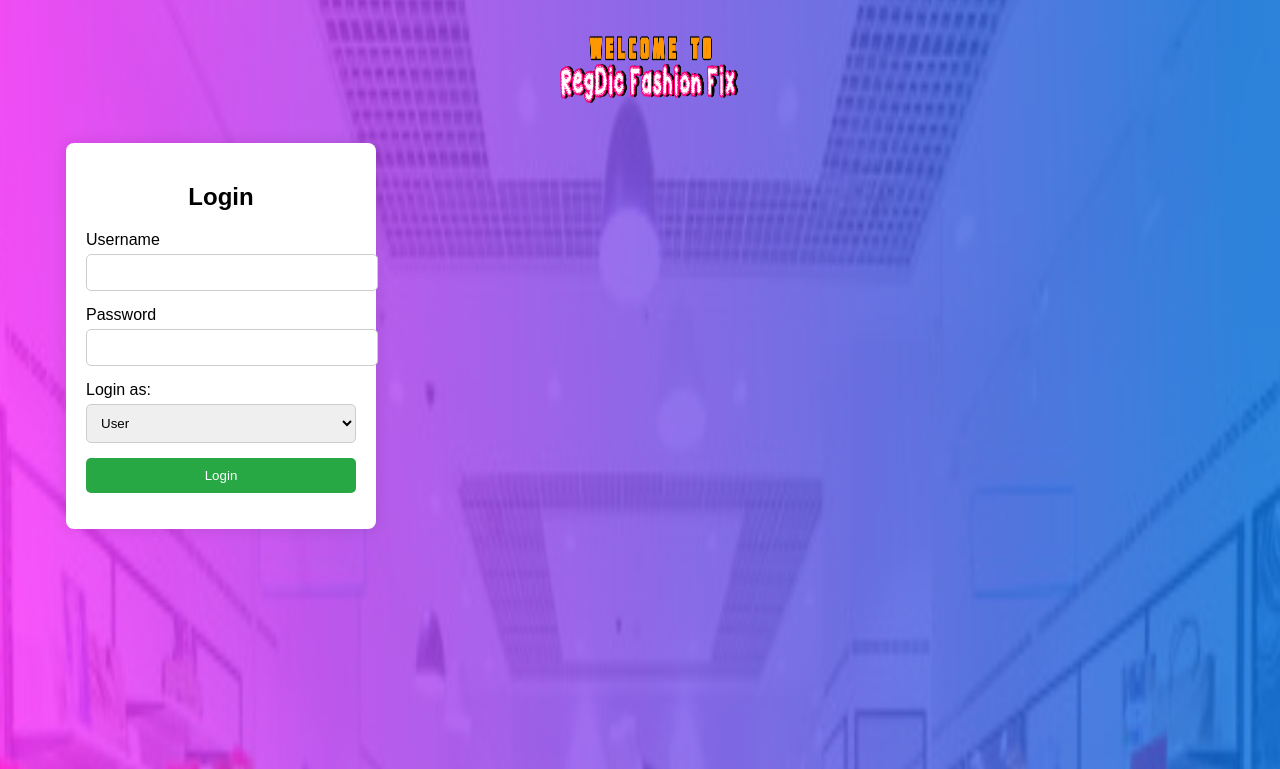
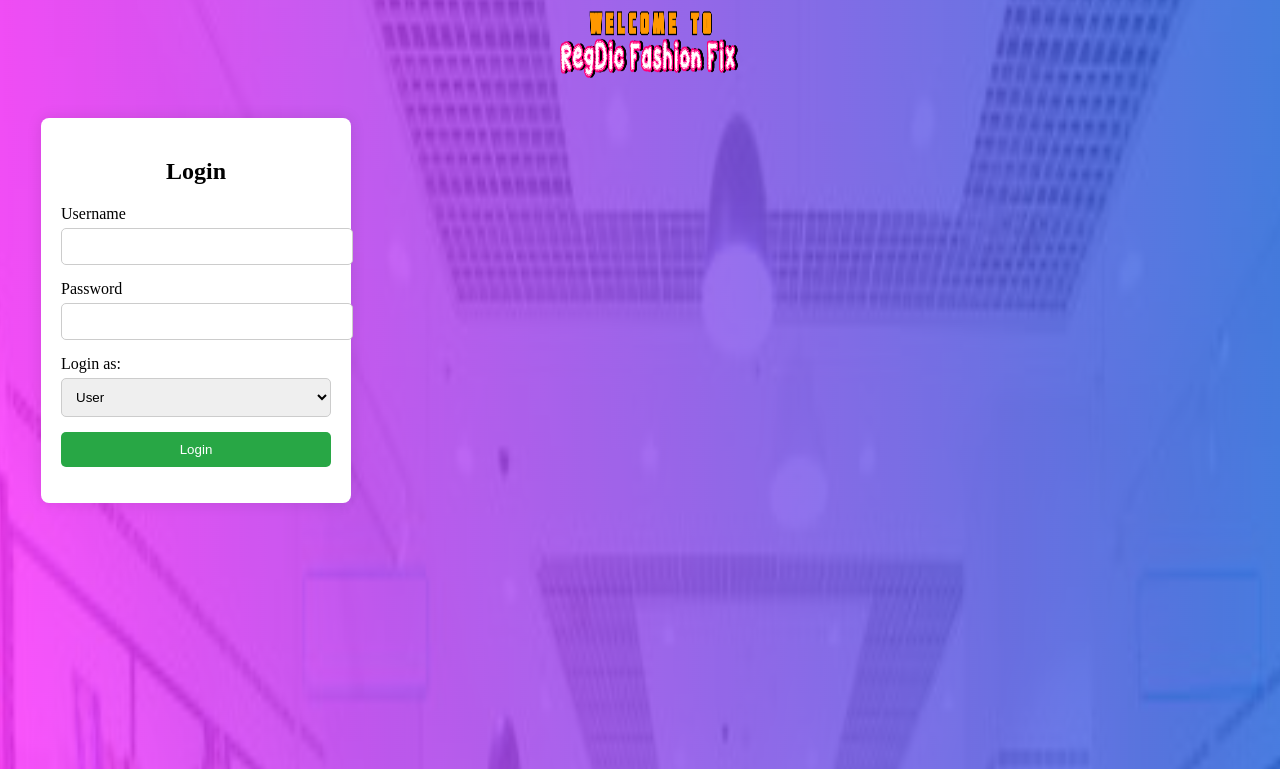
Before and after one commit to qwesi-dizzy-studio/RegDic-Fashion-Fix, a PHP site: page / in a window 1280 px wide. Shown: the top 769 px of the page. Run offline with PHP 8.4, Linux system fonts and the light colour scheme.

Commit message:
Update sign-login-style.css

```diff
--- a/sign-login-style.css
+++ b/sign-login-style.css
@@ -1,10 +1,9 @@
-body {
+b {
     font-family: Arial, sans-serif;
     diplay: flex;
     justify-content: center;
     align-items: center;
-    he
-    ight: 100vh;
+    height: 100vh;
     margin: 33px;
     background-color: #f4f4f4;
     background-size: cover;
```
